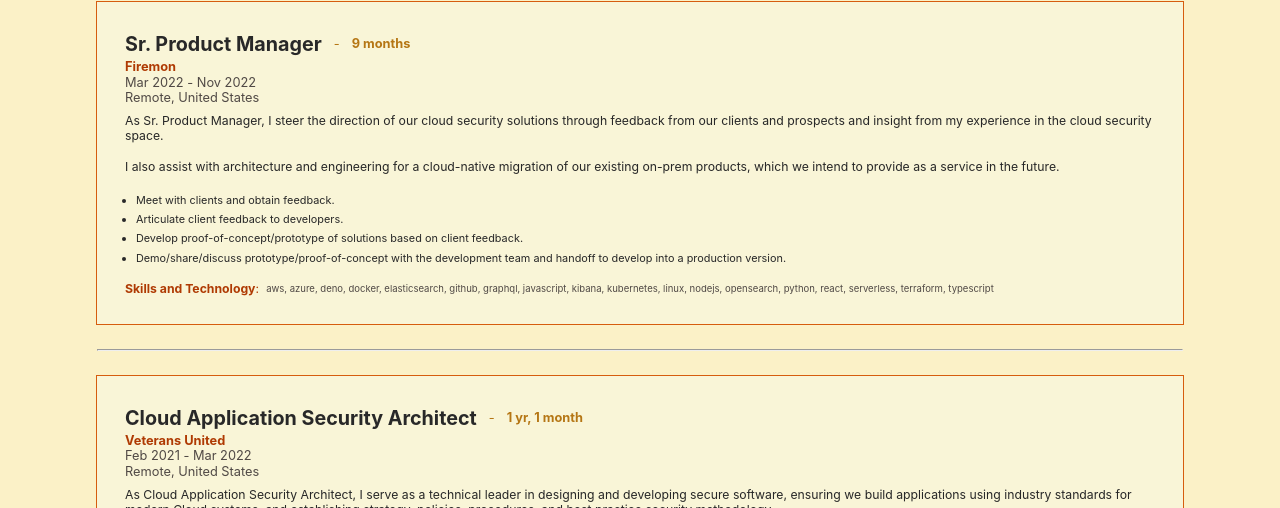
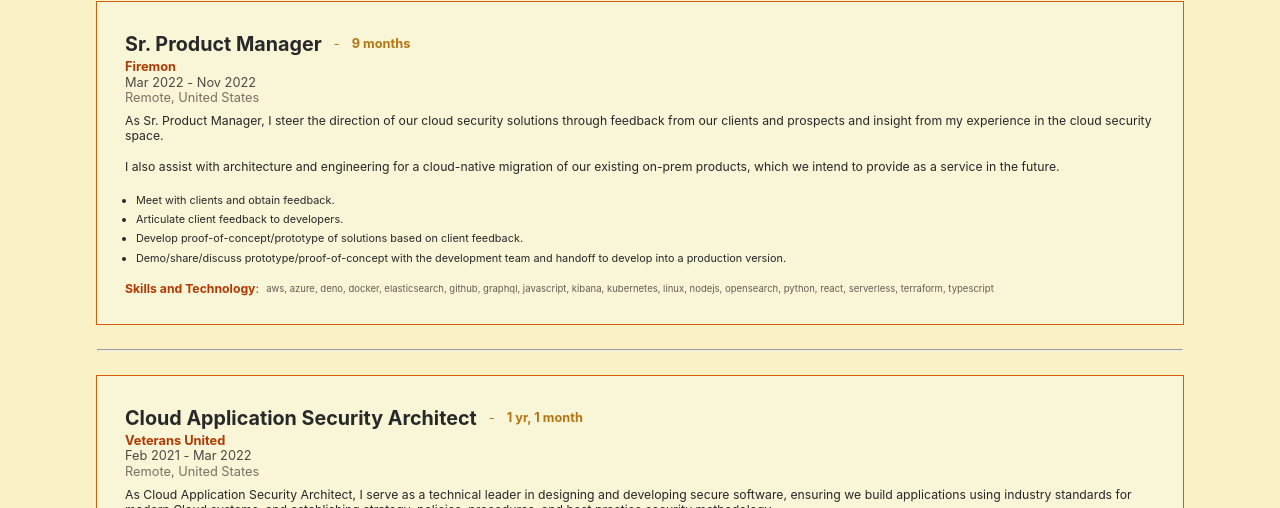
Before and after one commit to acidDrain/resume.jamesgrow.dev, a React app: page / in a window 1280 px wide. Shown: the part 292-800 px from the top of the page. Built offline with nearby package versions, Linux system fonts and the light colour scheme.

Commit message:
Update colors for Company Name and Duration headers

```diff
--- a/src/Components/Experience.js
+++ b/src/Components/Experience.js
@@ -171,7 +171,7 @@
     flex: 2 2 auto;
     align-items: center;
     padding-left: 0.75em;
-    color: ${({ theme }) => getThemeColor(theme)("fg2")};
+    color: ${({ theme }) => getThemeColor(theme)("fg3")};
     @media screen and (min-width: 160px) and (max-width: 800px) {
       font-size: 0.6em;
     }
@@ -214,6 +214,7 @@
   text-align: left;
   margin: 0.0rem;
   padding: 0.5rem 0rem;
+  color: ${({ theme }) => getThemeColor(theme)("fg")};
   @media print {
     page-break-inside: avoid;
     page-break-after: auto;
@@ -223,7 +224,7 @@
 const HistoryDescription = styled.ul`
   text-align: left;
   padding-left: 1.0em;
-  color: ${props => getThemeColor(props.theme)("fg")};
+  color: ${({ theme }) => getThemeColor(theme)("fg")};
   @media screen and (max-width: 800px) {
     font-size: calc(0.7em);
   }
@@ -241,6 +242,7 @@
 
 const LI = styled.li`
   margin: 0rem 0rem 0.33rem 0rem;
+  color: ${({ theme }) => getThemeColor(theme)("fg")};
 `;
 
 const StyledTimelineBullet = styled.div`
@@ -438,7 +440,7 @@
         <FlexItem variant="fg2">{formatDateString(endDate)}</FlexItem>
       </Row>
       <Row>
-        <FlexItem variant="fg2">
+        <FlexItem variant="fg4">
           {location}
         </FlexItem>
       </Row>
```
